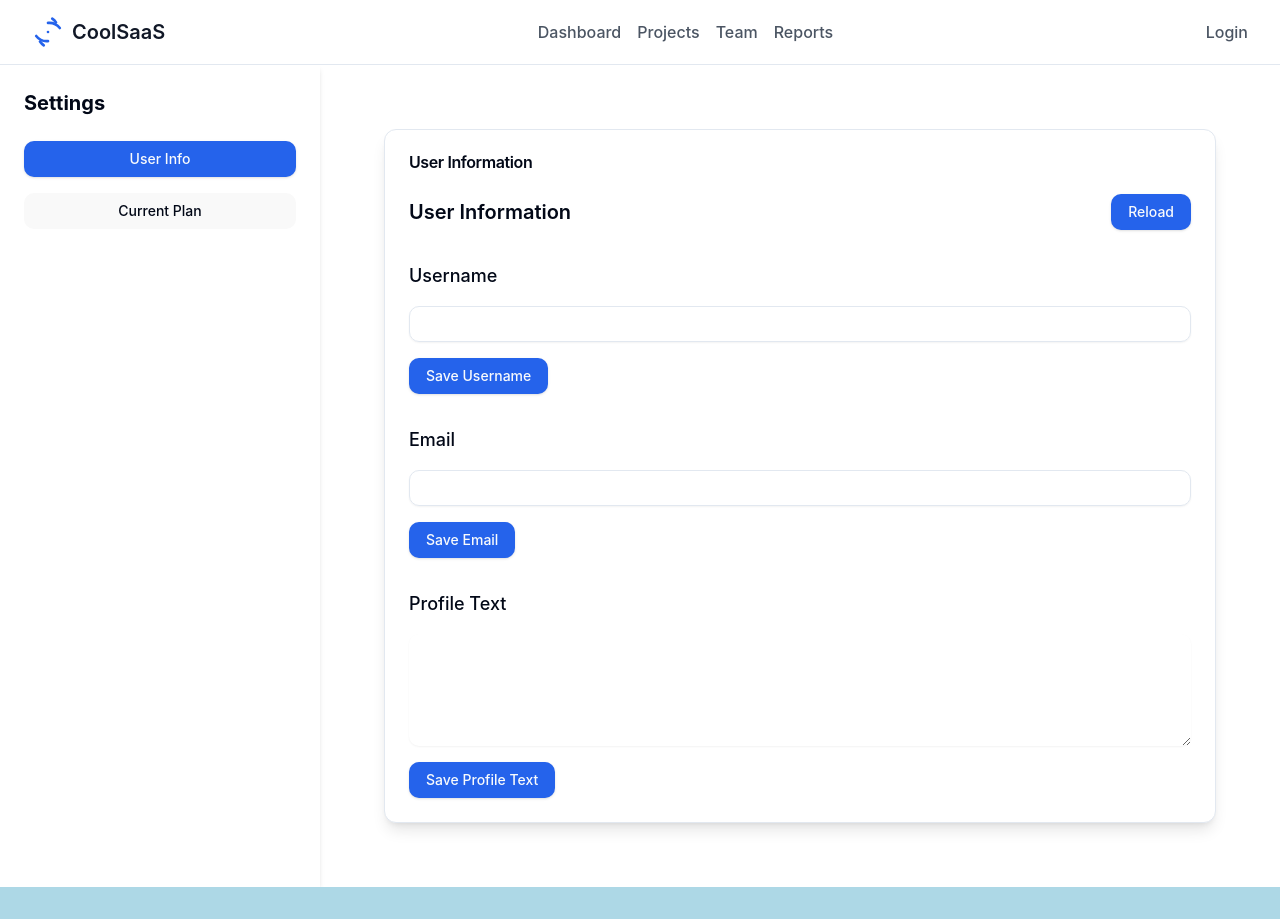
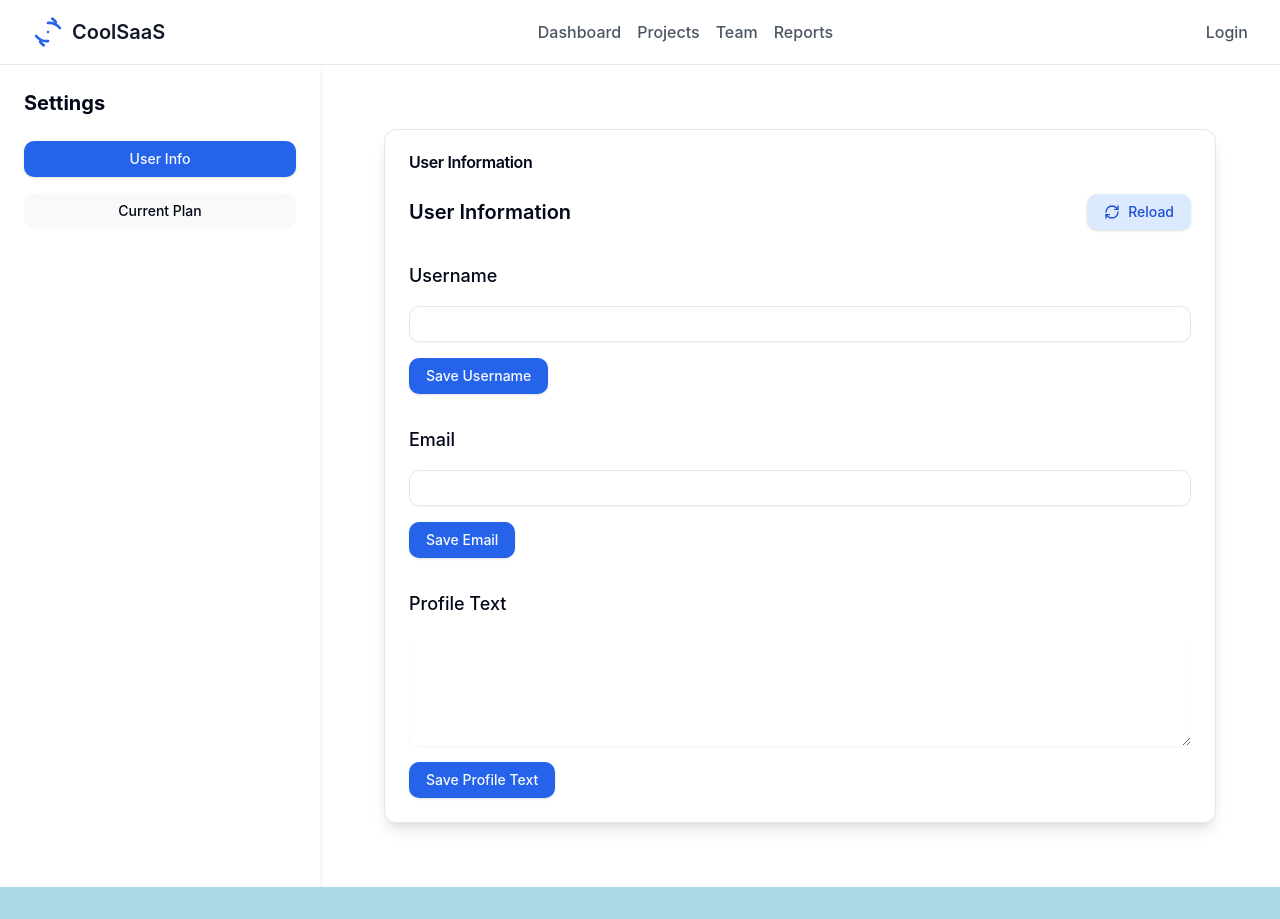
Before and after one commit to Ricky0308/react_django_base, a React (Vite) app in the folder frontend/: page /settings in a window 1280 px wide. Built offline with nearby package versions, Linux system fonts and the light colour scheme; no server answers.

Commit message:
change reload button appearance

```diff
--- a/frontend/src/components/settings/UserInfo.tsx
+++ b/frontend/src/components/settings/UserInfo.tsx
@@ -6,6 +6,7 @@ import EmailSection from './EmailSection';
 import ProfileTextSection from './ProfileTextSection';
 import { authService } from '../../features/auth/api/authService';
 import { loginSuccess, logout } from '../../features/auth/authSlice';
+import { RefreshCw } from 'lucide-react';
 
 const UserInfo: React.FC = () => {
   const dispatch = useDispatch();
@@ -24,7 +25,11 @@ const UserInfo: React.FC = () => {
     <div className="space-y-8">
       <div className="flex justify-between items-center">
         <h3 className="text-xl font-semibold">User Information</h3>
-        <Button onClick={handleReload} className="ml-4">
+        <Button
+          onClick={handleReload}
+          className="ml-4 flex items-center gap-2 bg-blue-100 text-blue-700 hover:bg-blue-200 active:bg-blue-400 transition-colors duration-800"
+        >
+          <RefreshCw className="w-4 h-4" />
           Reload
         </Button>
       </div>
```
